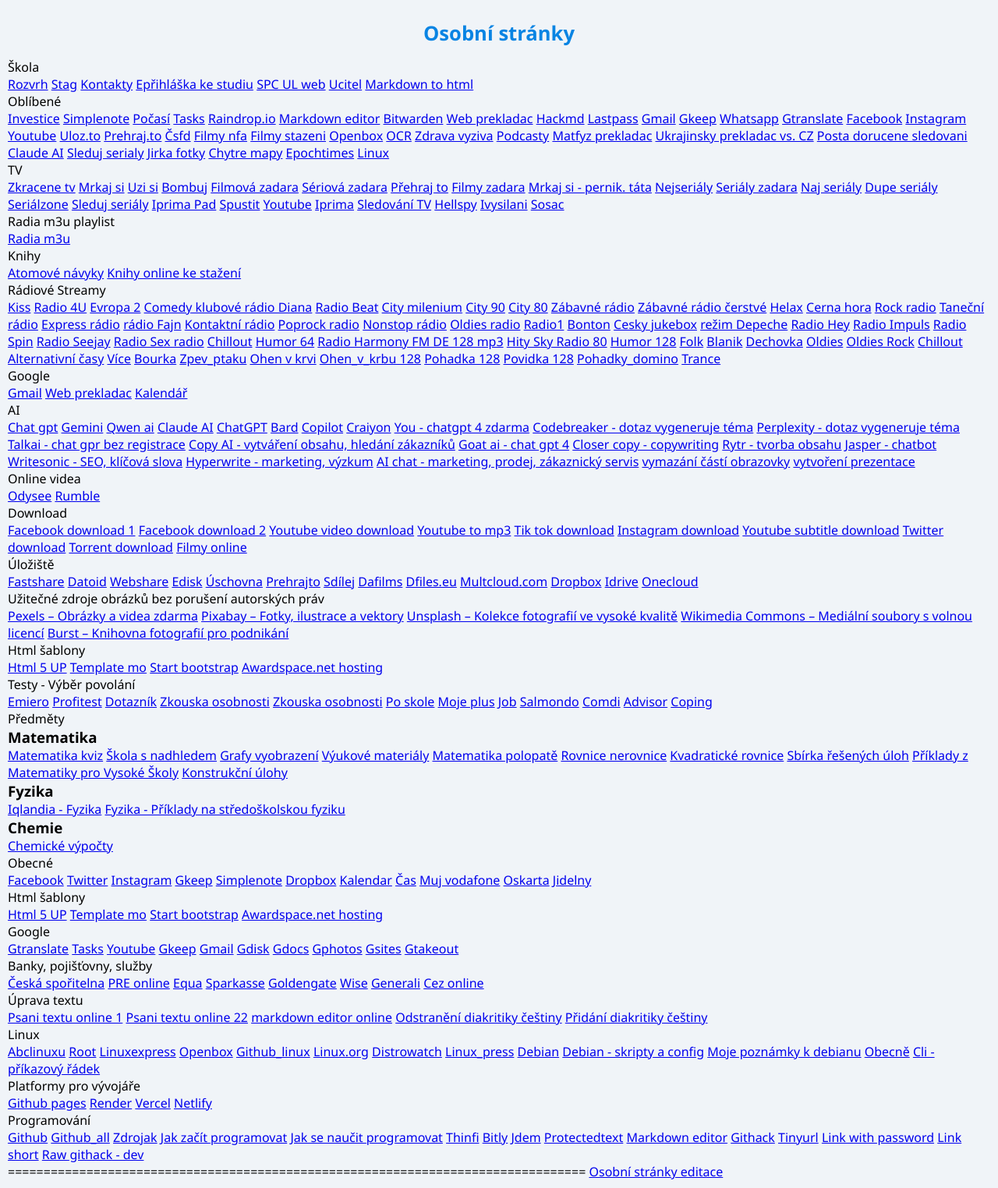
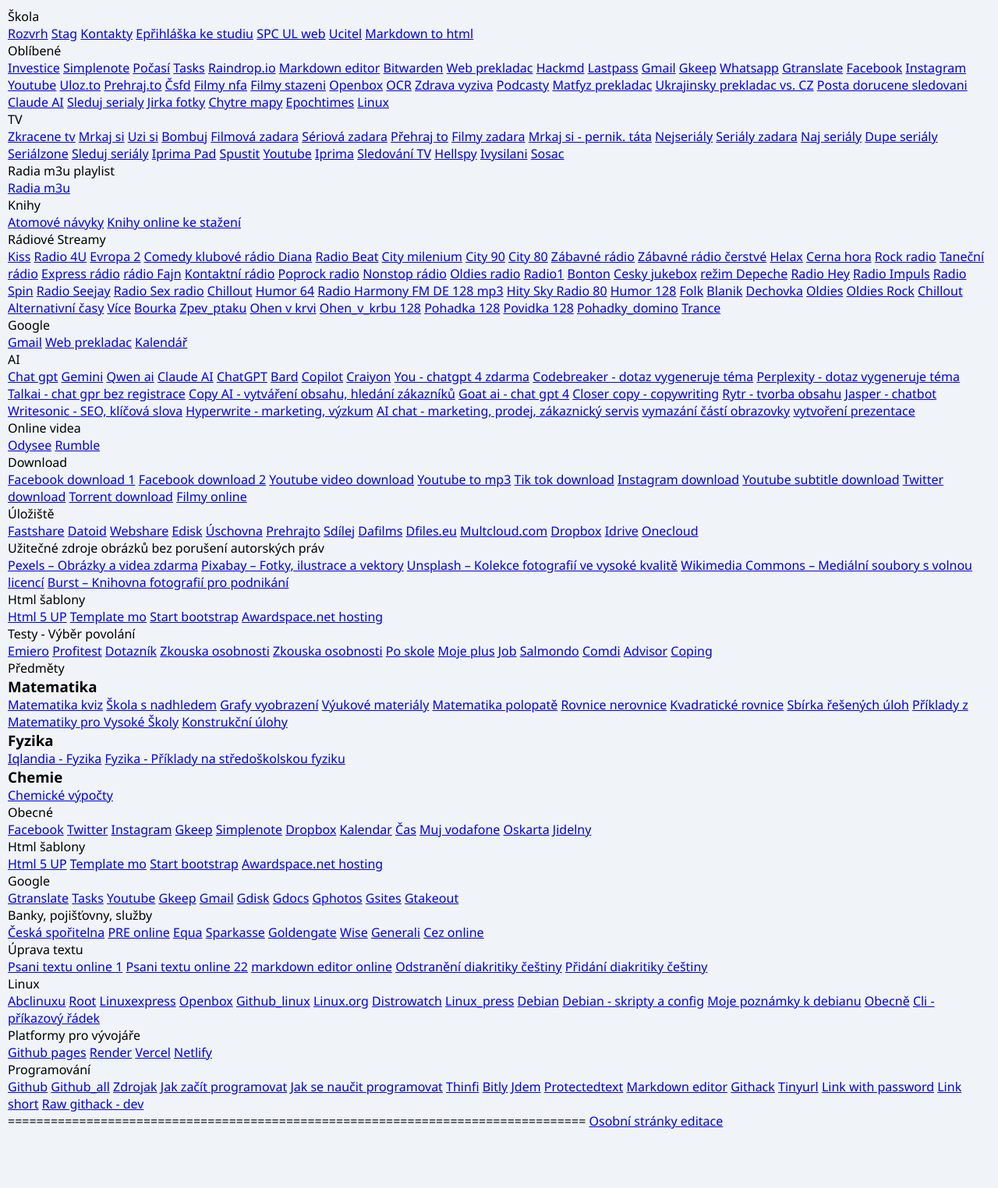
Before and after one commit to bedjan/bedjan.github.io, a Jekyll site: the page built from index.md, in a window 1280 px wide. Shown: the whole page at 78% size. Built offline with Jekyll 4.4.1, drawn with Linux system fonts in a browser that asks for light colours; after the commit the page ends 1459 px from its top, so only the background shows below that.

Commit message:
Update default.html

```diff
--- a/_layouts/default.html
+++ b/_layouts/default.html
@@ -5,11 +5,15 @@
     <meta name="viewport" content="width=device-width, initial-scale=1.0">
     <title>{{ page.title }}</title>
     <base target="_blank">
-    <link rel="stylesheet" href="{{ '/styl.css' | relative_url }}">
+    <link rel="stylesheet" href="{{ site.url }}{{ site.baseurl }}/styl.css">
+    <style>
+        /* Pojistka přímo v HTML pro případ, že se CSS načte pozdě */
+        details[open] { display: grid !important; }
+        details p { display: contents !important; }
+    </style>
 </head>
 <body>
     <div class="container">
-        <h1><a href="{{ '/' | relative_url }}" target="_self">Osobní stránky</a></h1>
         {{ content }}
     </div>
 </body>
```
